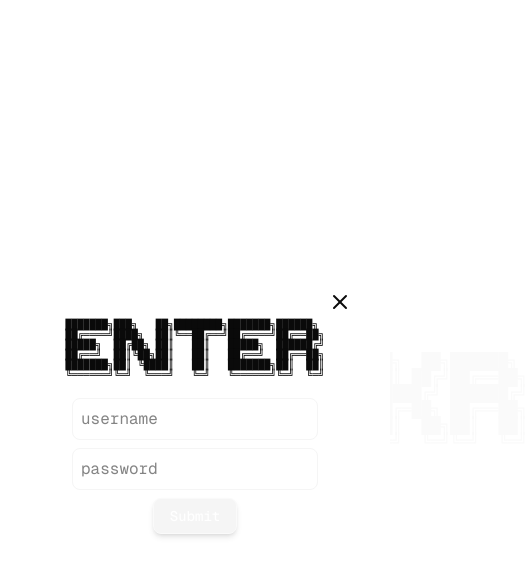
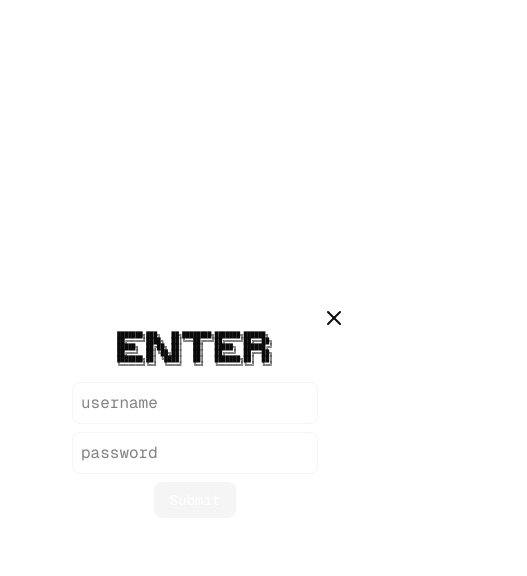
Before and after one commit to d1rshan/tmplockr, a Next.js app: page / in a window 390 px wide. Both pictures are taken after a click on the button "Enter". Shown: the top 576 px of the page, 527 px wide, since content can reach past the window. Built offline with nearby package versions, Linux system fonts and the light colour scheme.

Commit message:
feat: add custom button style, make hero section responsive

```diff
--- a/src/app/globals.css
+++ b/src/app/globals.css
@@ -122,3 +122,6 @@
 }
 
 /* From Uiverse.io by Voxybuns */
+.ascii-art{
+  line-height: 1;
+}
--- a/src/app/page.tsx
+++ b/src/app/page.tsx
@@ -34,9 +34,11 @@ export const Hero = () => {
   `;
 
   return (
-    <div className="flex flex-col items-center justify-center ">
-      <pre className="[line-height:1] text-neutral-50">{hero}</pre>
-      <div className="flex gap-x-2 ">
+    <div className="flex flex-col items-center justify-center">
+      <pre className="ascii-art text-neutral-50 text-[6px] sm:text-xs lg:text-sm whitespace-pre-wrap ">
+        {hero}
+      </pre>
+      <div className="flex">
         <ModalButton>Enter</ModalButton>
         <ModalButton>Recieve</ModalButton>
       </div>
--- a/src/components/left-slide-modal.tsx
+++ b/src/components/left-slide-modal.tsx
@@ -224,18 +224,9 @@ export const ModalButton = ({ children }: { children: React.ReactNode }) => {
     return () => window.removeEventListener("keydown", handleKeyPress);
   }, [isModalOpen]);
 
-  const enter = `
-███████╗███╗   ██╗████████╗███████╗██████╗
-██╔════╝████╗  ██║╚══██╔══╝██╔════╝██╔══██╗
-█████╗  ██╔██╗ ██║   ██║   █████╗  ██████╔╝
-██╔══╝  ██║╚██╗██║   ██║   ██╔══╝  ██╔══██╗
-███████╗██║ ╚████║   ██║   ███████╗██║  ██║
-╚══════╝╚═╝  ╚═══╝   ╚═╝   ╚══════╝╚═╝  ╚═╝
-  `;
-
   return (
     <>
-      <Button size={"lg"} onClick={() => setIsModalOpen(true)}>
+      <Button size={"sm"} onClick={() => setIsModalOpen(true)}>
         {children}
       </Button>
 
@@ -258,13 +249,33 @@ export const ModalButton = ({ children }: { children: React.ReactNode }) => {
               animate={{ opacity: 1 }}
               transition={{ delay: 0.1, duration: 0.2 }}
             >
+              <EnterModal setIsModalOpen={setIsModalOpen} />
+            </motion.div>
+          </motion.div>
+        )}
+      </AnimatePresence>
+    </>
+  );
+};
+
+export const EnterModal = ({ setIsModalOpen }: { setIsModalOpen: any }) => {
+  const enter = `
+███████╗███╗   ██╗████████╗███████╗██████╗
+██╔════╝████╗  ██║╚══██╔══╝██╔════╝██╔══██╗
+█████╗  ██╔██╗ ██║   ██║   █████╗  ██████╔╝
+██╔══╝  ██║╚██╗██║   ██║   ██╔══╝  ██╔══██╗
+███████╗██║ ╚████║   ██║   ███████╗██║  ██║
+╚══════╝╚═╝  ╚═══╝   ╚═╝   ╚══════╝╚═╝  ╚═╝
+  `;
+  return (
+    <>
       <div
         className="absolute -top-5 -right-7 cursor-pointer"
         onClick={() => setIsModalOpen(false)}
       >
         <XIcon />
       </div>
-              <pre className="[line-height:1] text-[10px]">{enter}</pre>
+      <pre className="ascii-art text-[6px] sm:text-[8px]">{enter}</pre>
       <input
         className="font-mono p-2 rounded-md border border-neutral-100"
         placeholder="username"
@@ -273,13 +284,7 @@ export const ModalButton = ({ children }: { children: React.ReactNode }) => {
         className="font-mono p-2 rounded-md border border-neutral-100"
         placeholder="password"
       />
-              <Button className="bg-neutral-100 text-background ">
-                Submit
-              </Button>
-            </motion.div>
-          </motion.div>
-        )}
-      </AnimatePresence>
+      <Button className="bg-neutral-100 text-background ">Submit</Button>
     </>
   );
 };
--- a/src/components/ui/button.tsx
+++ b/src/components/ui/button.tsx
@@ -9,9 +9,8 @@ const buttonVariants = cva(
   {
     variants: {
       variant: {
-        default:
-          "font-mono bg-background border border-neutral-50 hover:bg-neutral-50 hover:text-background  shadow-md",
-        // default: "bg-primary text-primary-foreground hover:bg-primary/90",
+        // default: "font-mono bg-background border border-neutral-50 hover:bg-neutral-50 hover:text-background  shadow-md",
+        default: "bg-primary text-primary-foreground hover:bg-primary/90",
         destructive:
           "bg-destructive text-white hover:bg-destructive/90 focus-visible:ring-destructive/20 dark:focus-visible:ring-destructive/40 dark:bg-destructive/60",
         outline:
@@ -21,6 +20,7 @@ const buttonVariants = cva(
         ghost:
           "hover:bg-accent hover:text-accent-foreground dark:hover:bg-accent/50",
         link: "text-primary underline-offset-4 hover:underline",
+        custom: "font-mono hover:underline-offset-3 hover:underline",
       },
       size: {
         default: "h-9 px-4 py-2 has-[>svg]:px-3",
@@ -30,7 +30,7 @@ const buttonVariants = cva(
       },
     },
     defaultVariants: {
-      variant: "default",
+      variant: "custom",
       size: "default",
     },
   }
```
Lines whose indentation alone changed are shown as unchanged.
